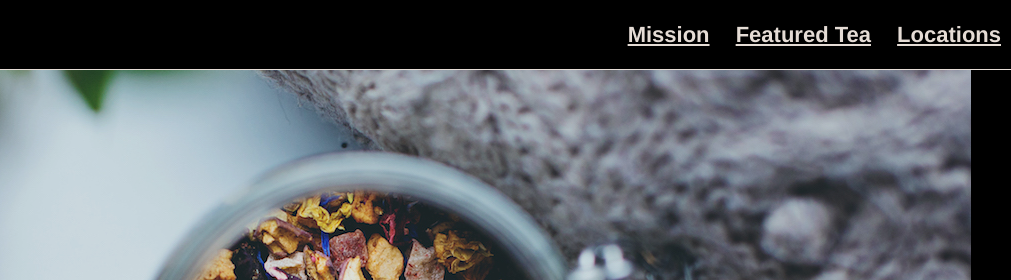
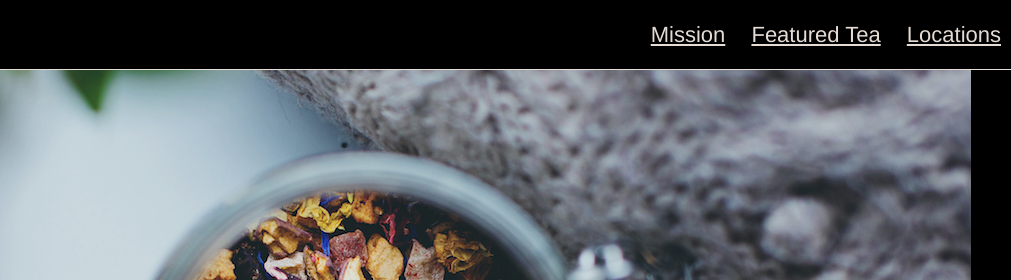
Before and after one commit to morbidlust/teaCozy, a plain HTML site: page index.html in a window 1280 px wide. Shown: the top 280 px of the page, 269-1280 px from the left. Drawn offline with Linux system fonts and the light colour scheme.

Commit message:
Remove bold from nav text and comment code better.

```diff
--- a/resources/css/style.css
+++ b/resources/css/style.css
@@ -1,11 +1,12 @@
 
 
-/* Get rid of default margins */
+/* Get rid of default margins and add some padding */
 h2, h3, h4 {
   margin: 0px;
   padding: 10px;
 }
 
+/* Set basic parameters and remove default margings as outlined in spec */
 body {
   margin: 0px;
   font-family: Helvetica;
@@ -19,6 +20,7 @@ body {
   justify-content: center;
 }
 
+/* Define header/logo/nav parameters  */
 header {
   display: flex;
   position: fixed;
@@ -43,14 +45,16 @@ header {
   background-color: black;
 }
 
+/* Override default "a" parameters */
 nav a {
   color: seashell;
-  weight: bold;
 }
 
+/* Spread the nav links out some to match spec */
 nav span {
   padding-left: 10px;
   padding-right: 10px;
+  font-weight: normal;
 }
 
 /* Center all major divs */
```
Also changed, not shown: index.html (+9 -0 lines).
